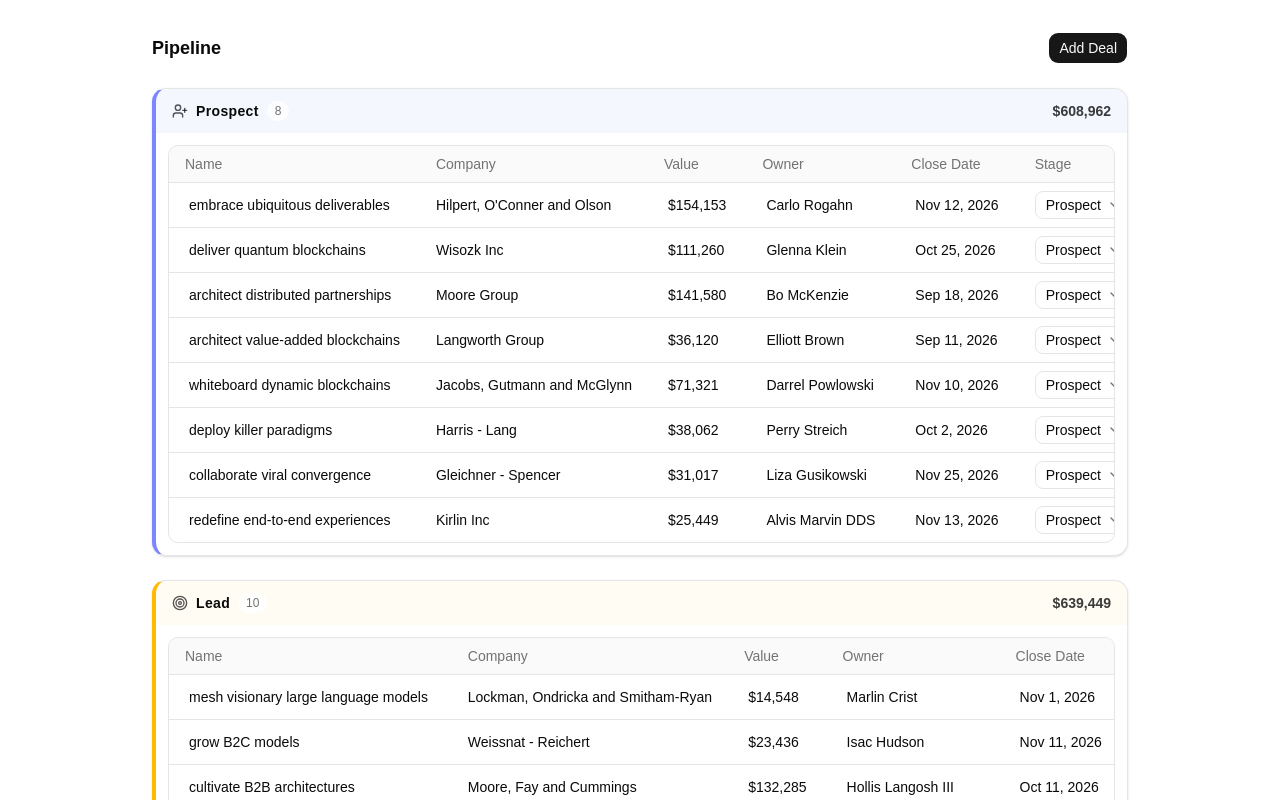
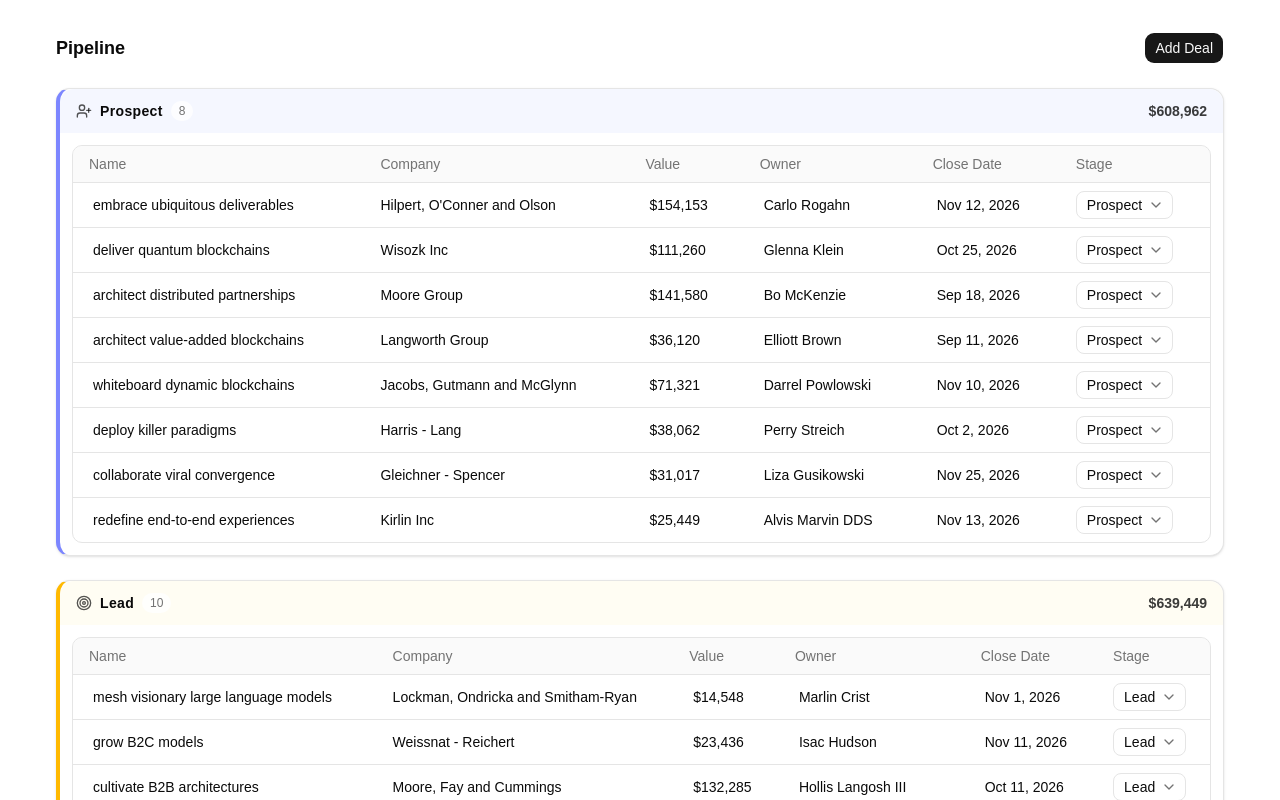
Before and after one commit to T3hSpoon/crm-prototype, a React (Vite) app: page / in a window 1280 px wide. Shown: the top 800 px of the page. Built offline with nearby package versions, Linux system fonts and the light colour scheme.

Commit message:
feat(260908-f9d): widen PipelineBoard to 95% viewport width
- Replace fixed max-w-5xl cap with percentage-based w-[95%]
- Keeps mx-auto centering, avoids vw scrollbar edge case

```diff
--- a/src/features/pipeline/components/PipelineBoard.tsx
+++ b/src/features/pipeline/components/PipelineBoard.tsx
@@ -19,7 +19,7 @@
   const [selectedDealId, setSelectedDealId] = useState<string | null>(null);
 
   return (
-    <div className="mx-auto flex max-w-5xl flex-col gap-6 px-6 py-8">
+    <div className="mx-auto flex w-[95%] flex-col gap-6 px-6 py-8">
       <div className="flex items-center justify-between">
         <h1 className="font-heading text-lg font-semibold">Pipeline</h1>
         <Button onClick={() => setIsAddDealOpen(true)}>Add Deal</Button>
```
